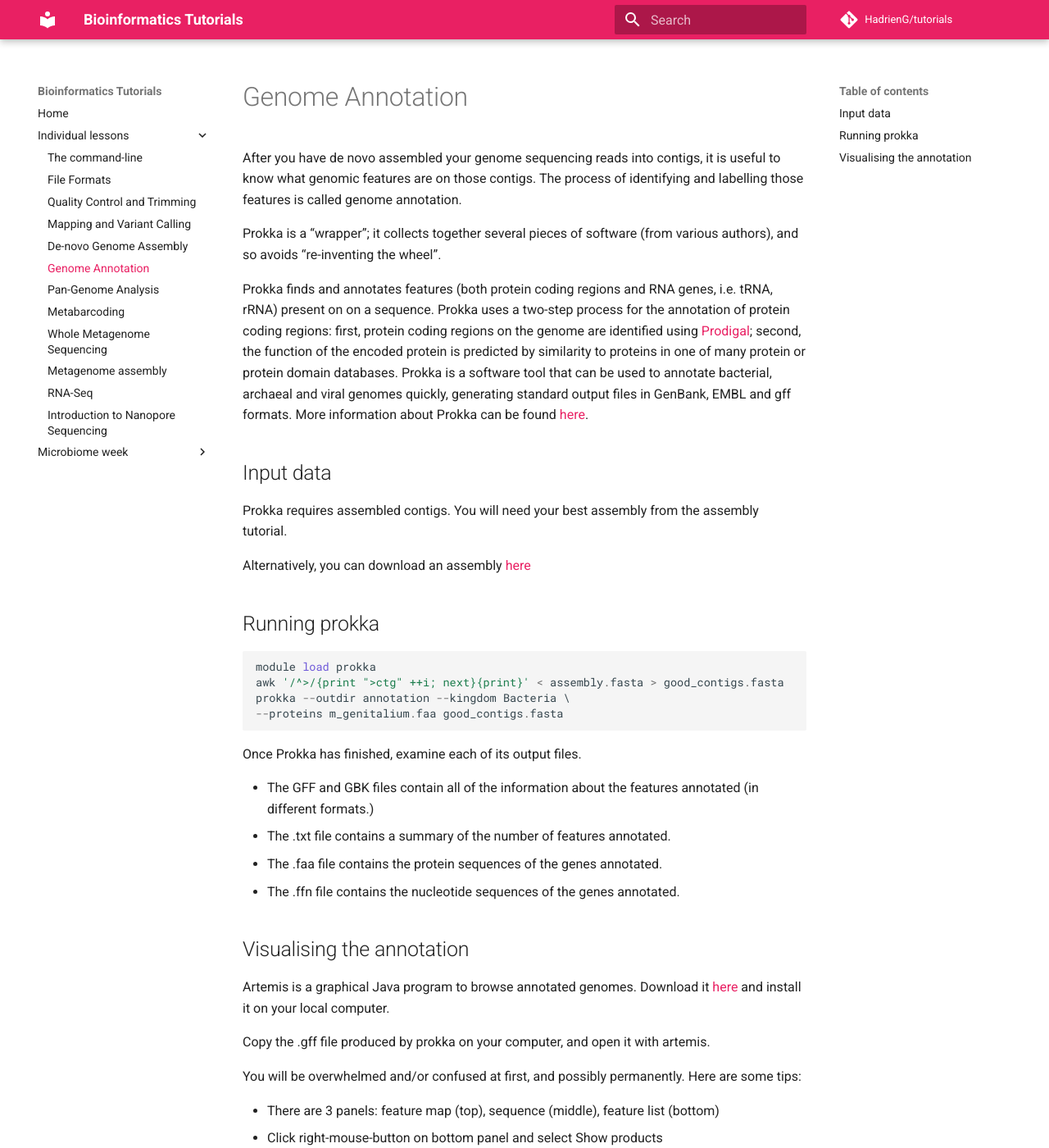
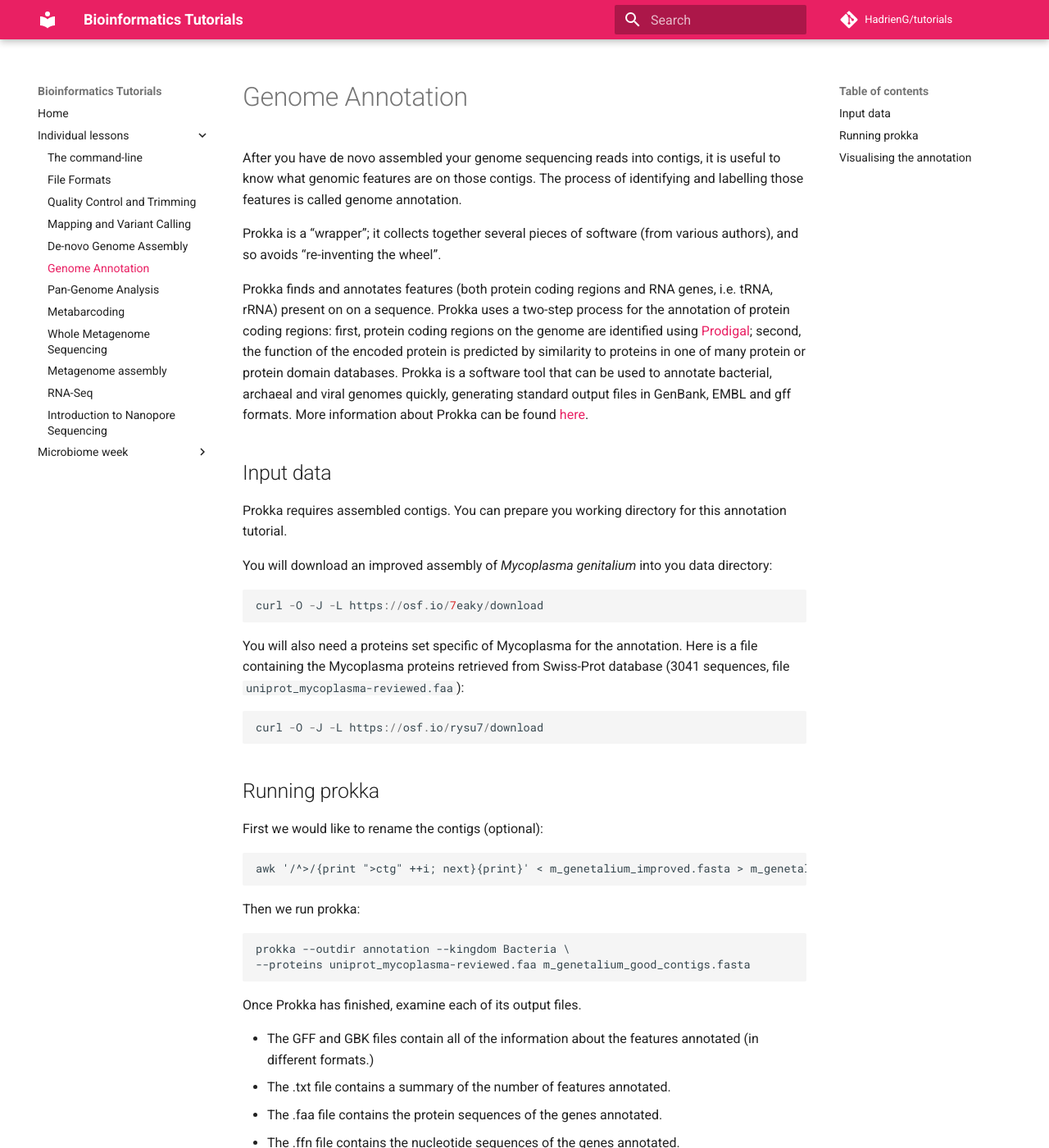
Before and after one commit to HadrienG/tutorials, an MkDocs documentation site: the page built from docs/annotation.md, in a window 1280 px wide and 1400 px high. Shown: the whole window at 82% size. Built offline with MkDocs 1.6.1 and Material for MkDocs 9.7.7, drawn with Linux system fonts in a browser that asks for light colours; comment, search, counter and statistics services are not loaded; old or Windows-style settings are respelled for this version of MkDocs.

Commit message:
changed links to data files (genome and proteins set) and text accordingly

````diff
--- a/docs/annotation.md
+++ b/docs/annotation.md
@@ -4,21 +4,35 @@ After you have de novo assembled your genome sequencing reads into contigs, it i
 
 Prokka is a “wrapper”; it collects together several pieces of software (from various authors), and so avoids “re-inventing the wheel”.
 
-Prokka finds and annotates features (both protein coding regions and RNA genes, i.e. tRNA, rRNA) present on on a sequence. Prokka uses a two-step process for the annotation of protein coding regions: first, protein coding regions on the genome are identified using [Prodigal](http://prodigal.ornl.gov); second, the function of the encoded protein is predicted by similarity to proteins in one of many protein or protein domain databases. Prokka is a software tool that can be used to annotate bacterial, archaeal and viral genomes quickly, generating standard output files in GenBank, EMBL and gff formats. More information about Prokka can be found [here](https://github.com/tseemann/prokka).
+Prokka finds and annotates features (both protein coding regions and RNA genes, i.e. tRNA, rRNA) present on on a sequence. Prokka uses a two-step process for the annotation of protein coding regions: first, protein coding regions on the genome are identified using [Prodigal](http://compbio.ornl.gov/prodigal/); second, the function of the encoded protein is predicted by similarity to proteins in one of many protein or protein domain databases. Prokka is a software tool that can be used to annotate bacterial, archaeal and viral genomes quickly, generating standard output files in GenBank, EMBL and gff formats. More information about Prokka can be found [here](https://github.com/tseemann/prokka).
 
 ## Input data
 
-Prokka requires assembled contigs. You will need your best assembly from the assembly tutorial.
+Prokka requires assembled contigs. You can prepare you working directory for this annotation tutorial.
 
-Alternatively, you can download an assembly [here](https://raw.githubusercontent.com/HadrienG/tutorials/master/data/assembly.fasta)
+You will download an improved assembly of *Mycoplasma genitalium* into you data directory:
+
+```
+curl -O -J -L https://osf.io/7eaky/download
+```
+
+You will also need a proteins set specific of Mycoplasma for the annotation. Here is a file containing the Mycoplasma proteins retrieved from Swiss-Prot database (3041 sequences, file ```uniprot_mycoplasma-reviewed.faa```):
+```
+curl -O -J -L https://osf.io/rysu7/download
+```
+
 
 ## Running prokka
 
+First we would like to rename the contigs (optional):
 ```
-module load prokka
-awk '/^>/{print ">ctg" ++i; next}{print}' < assembly.fasta > good_contigs.fasta
+awk '/^>/{print ">ctg" ++i; next}{print}' < m_genetalium_improved.fasta > m_genetalium_good_contigs.fasta
+```
+
+Then we run prokka:
+```
 prokka --outdir annotation --kingdom Bacteria \
---proteins m_genitalium.faa good_contigs.fasta
+--proteins uniprot_mycoplasma-reviewed.faa m_genetalium_good_contigs.fasta
 ```
 
 Once Prokka has finished, examine each of its output files.
````
